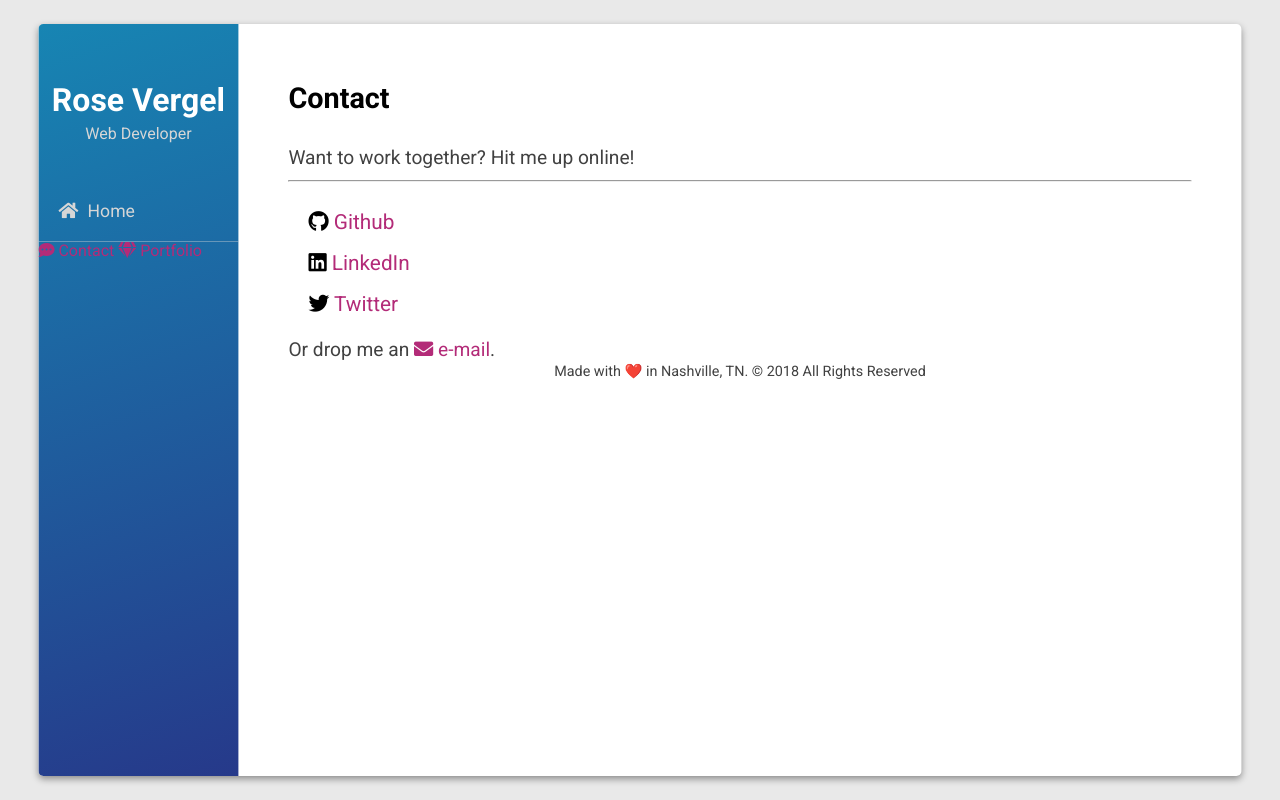
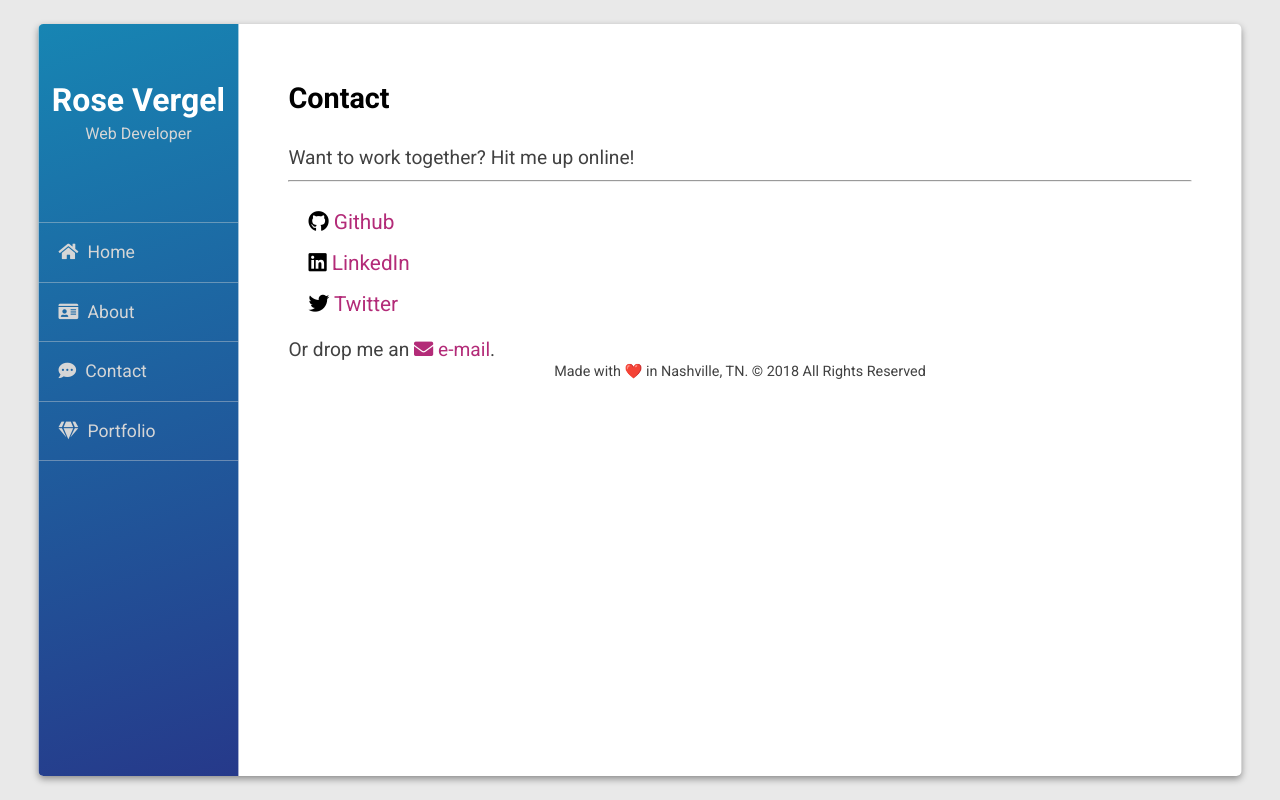
Before and after one commit to lialeon84/personal-blog, a plain HTML site: page contact.html in a window 1280 px wide. Drawn offline with nearby package versions, Linux system fonts and the light colour scheme; files whose address does not match are found by name.

Commit message:
style page

```diff
--- a/contact.html
+++ b/contact.html
@@ -27,10 +27,19 @@
            <div class="site-header">Rose Vergel</div>
            <div class="site-subheader">Web Developer</div>
            <ul class="site-navigation">
+            <li>
              <li><a href="index.html"><i class="fas fa-home"></i> Home</a></li>
+             </li>
+              <li>
 
+                <a href="about.html"><i class="fas fa-id-card"></i> About</a></li>
+                </li>
+              <li>
                 <a href="contact.html"><i class="fas fa-comment-dots"></i> Contact</a>
-                <a href="portfolio.html"><i class="fas fa-gem"></i> Portfolio</a>
+                </li>
+              <li>
+
+              <a href="portfolio.html"><i class="fas fa-gem"></i> Portfolio</a>
 
            </ul>
          </div>
```
Also changed, not shown: about.html (+10 -1 lines), index.html (+8 -0 lines), portfolio.html (+10 -1 lines), 1 other file.
